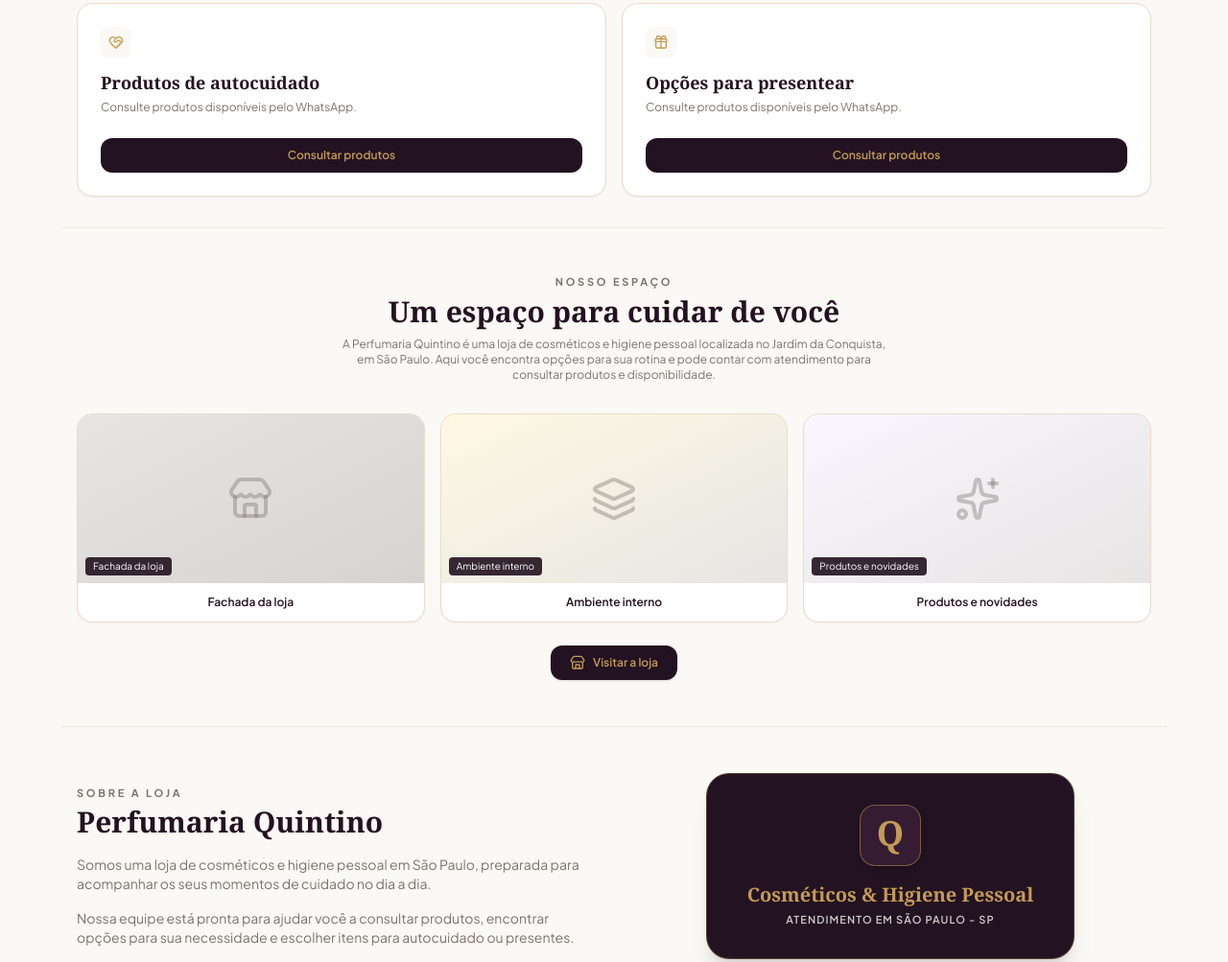
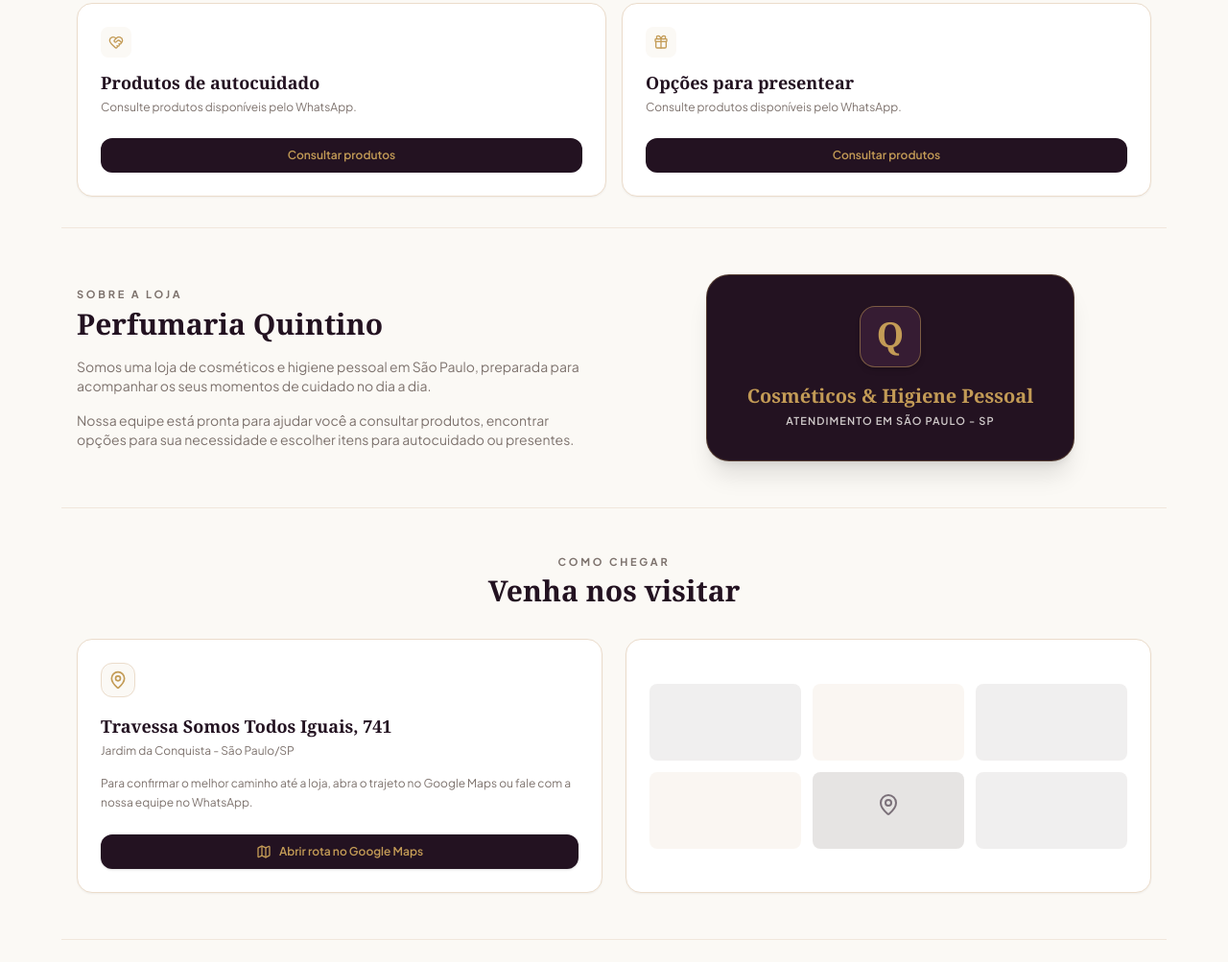
Before and after one commit to matheushk58-pixel/perfumaria-quintino, a plain HTML site: page index.html in a window 1280 px wide. Shown: the part 1659-2662 px from the top of the page at 96% size. Drawn offline with nearby package versions, Linux system fonts and the light colour scheme; a web font is replaced by a local one.

Commit message:
Atualizar index.html: remover fotos, inserir link exato do iFood e manter WhatsApp original

```diff
--- a/index.html
+++ b/index.html
@@ -24,7 +24,6 @@
       --brand-purple-hover: #361c33;
       --brand-gold: #c39b56;
       --brand-gold-light: #dfc18b;
-      --brand-gold-badge: #d4af37;
       --border-color: #ebdccb;
       --text-main: #3d3434;
       --text-muted: #7d726d;
@@ -60,7 +59,6 @@
       <nav class="hidden md:flex items-center gap-7 text-xs font-semibold text-[#7d726d]">
         <a href="#inicio" class="hover:text-[#231221] transition-colors">Início</a>
         <a href="#produtos" class="hover:text-[#231221] transition-colors">Produtos</a>
-        <a href="#nosso-espaco" class="hover:text-[#231221] transition-colors">Nosso Espaço</a>
         <a href="#sobre" class="hover:text-[#231221] transition-colors">Sobre</a>
         <a href="#como-chegar" class="hover:text-[#231221] transition-colors">Como Chegar</a>
         <a href="#contato" class="hover:text-[#231221] transition-colors">Contato</a>
@@ -149,7 +147,7 @@
     </div>
   </section>
 
-  <!-- SEÇÃO PRODUTOS & CATEGORIAS -->
+  <!-- SEÇÃO PRODUTOS & CATEGORIAS (COM MENSAGENS NO WHATSAPP CONFORME SOLICITADO) -->
   <section id="produtos" class="max-w-6xl mx-auto px-4 py-12 border-t border-[#ebdccb]/60">
     <div class="text-center mb-8">
       <p class="text-[11px] uppercase tracking-[0.25em] text-[#7d726d] font-bold mb-1">Produtos & Categorias</p>
@@ -158,6 +156,7 @@
     </div>
 
     <div class="grid grid-cols-1 md:grid-cols-3 gap-4">
+      <!-- Categoria 1 -->
       <div class="bg-white border border-[#ebdccb] rounded-2xl p-5 flex flex-col justify-between shadow-sm">
         <div>
           <div class="w-9 h-9 rounded-xl bg-[#fbf9f5] border border-[#ebdccb] flex items-center justify-center mb-3">
@@ -172,6 +171,7 @@
         </a>
       </div>
 
+      <!-- Categoria 2 -->
       <div class="bg-white border border-[#ebdccb] rounded-2xl p-5 flex flex-col justify-between shadow-sm">
         <div>
           <div class="w-9 h-9 rounded-xl bg-[#fbf9f5] border border-[#ebdccb] flex items-center justify-center mb-3">
@@ -186,6 +186,7 @@
         </a>
       </div>
 
+      <!-- Categoria 3 -->
       <div class="bg-white border border-[#ebdccb] rounded-2xl p-5 flex flex-col justify-between shadow-sm">
         <div>
           <div class="w-9 h-9 rounded-xl bg-[#fbf9f5] border border-[#ebdccb] flex items-center justify-center mb-3">
@@ -200,6 +201,7 @@
         </a>
       </div>
 
+      <!-- Categoria 4 -->
       <div class="bg-white border border-[#ebdccb] rounded-2xl p-5 flex flex-col justify-between shadow-sm">
         <div>
           <div class="w-9 h-9 rounded-xl bg-[#fbf9f5] border border-[#ebdccb] flex items-center justify-center mb-3">
@@ -214,6 +216,7 @@
         </a>
       </div>
 
+      <!-- Categoria 5 -->
       <div class="bg-white border border-[#ebdccb] rounded-2xl p-5 flex flex-col justify-between shadow-sm">
         <div>
           <div class="w-9 h-9 rounded-xl bg-[#fbf9f5] border border-[#ebdccb] flex items-center justify-center mb-3">
@@ -228,6 +231,7 @@
         </a>
       </div>
 
+      <!-- Categoria 6 -->
       <div class="bg-white border border-[#ebdccb] rounded-2xl p-5 flex flex-col justify-between shadow-sm">
         <div>
           <div class="w-9 h-9 rounded-xl bg-[#fbf9f5] border border-[#ebdccb] flex items-center justify-center mb-3">
@@ -303,51 +307,6 @@
           Consultar produtos
         </a>
       </div>
-    </div>
-  </section>
-
-  <!-- NOSSO ESPAÇO -->
-  <section id="nosso-espaco" class="max-w-6xl mx-auto px-4 py-12 border-t border-[#ebdccb]/60">
-    <div class="text-center mb-8">
-      <p class="text-[11px] uppercase tracking-[0.25em] text-[#7d726d] font-bold mb-1">Nosso Espaço</p>
-      <h2 class="font-serif text-2xl md:text-3xl font-bold text-[#231221] mb-2">Um espaço para cuidar de você</h2>
-      <p class="text-xs text-[#7d726d] max-w-xl mx-auto">
-        A Perfumaria Quintino é uma loja de cosméticos e higiene pessoal localizada no Jardim da Conquista, em São Paulo. Aqui você encontra opções para sua rotina e pode contar com atendimento para consultar produtos e disponibilidade.
-      </p>
-    </div>
-
-    <!-- CARDS DE FOTOS EXATOS -->
-    <div class="grid grid-cols-1 md:grid-cols-3 gap-4 mb-6">
-      <div class="bg-white border border-[#ebdccb] rounded-2xl overflow-hidden shadow-sm">
-        <div class="h-44 bg-gradient-to-br from-stone-200 to-stone-300 flex items-center justify-center relative">
-          <i data-lucide="store" class="w-12 h-12 text-[#7d726d]/40"></i>
-          <span class="absolute bottom-2 left-2 text-[10px] bg-[#231221]/90 text-white px-2 py-0.5 rounded">Fachada da loja</span>
-        </div>
-        <div class="p-3 text-center text-xs font-semibold text-[#231221]">Fachada da loja</div>
-      </div>
-
-      <div class="bg-white border border-[#ebdccb] rounded-2xl overflow-hidden shadow-sm">
-        <div class="h-44 bg-gradient-to-br from-amber-100/50 to-stone-200 flex items-center justify-center relative">
-          <i data-lucide="layers" class="w-12 h-12 text-[#7d726d]/40"></i>
-          <span class="absolute bottom-2 left-2 text-[10px] bg-[#231221]/90 text-white px-2 py-0.5 rounded">Ambiente interno</span>
-        </div>
-        <div class="p-3 text-center text-xs font-semibold text-[#231221]">Ambiente interno</div>
-      </div>
-
-      <div class="bg-white border border-[#ebdccb] rounded-2xl overflow-hidden shadow-sm">
-        <div class="h-44 bg-gradient-to-br from-purple-100/40 to-stone-200 flex items-center justify-center relative">
-          <i data-lucide="sparkles" class="w-12 h-12 text-[#7d726d]/40"></i>
-          <span class="absolute bottom-2 left-2 text-[10px] bg-[#231221]/90 text-white px-2 py-0.5 rounded">Produtos e novidades</span>
-        </div>
-        <div class="p-3 text-center text-xs font-semibold text-[#231221]">Produtos e novidades</div>
-      </div>
-    </div>
-
-    <div class="text-center">
-      <a href="#como-chegar" class="inline-flex items-center gap-2 bg-[#231221] text-[#c39b56] text-xs font-semibold px-5 py-2.5 rounded-xl shadow hover:bg-[#361c33] transition-all">
-        <i data-lucide="store" class="w-4 h-4"></i>
-        <span>Visitar a loja</span>
-      </a>
     </div>
   </section>
 
@@ -438,7 +397,7 @@
         </a>
       </div>
 
-      <!-- E-mail CORRIGIDO: quintinojulioperfumaria@gmail.com -->
+      <!-- E-mail -->
       <div class="bg-white border border-[#ebdccb] rounded-2xl p-5 text-center flex flex-col justify-between shadow-sm">
         <div>
           <div class="text-[10px] uppercase tracking-wider text-[#7d726d] font-bold mb-1">E-mail</div>
@@ -461,7 +420,7 @@
       </div>
     </div>
 
-    <!-- Pedidos Online / Horários com BOTÃO IFOOD FUNCIONAL -->
+    <!-- Pedidos Online / Horários com LINK EXATO DO IFOOD -->
     <div class="grid grid-cols-1 md:grid-cols-2 gap-4">
       <div class="bg-white border border-[#ebdccb] rounded-2xl p-5 flex flex-col justify-between shadow-sm">
         <div>
@@ -469,7 +428,7 @@
           <h4 class="font-serif font-bold text-base text-[#231221] mb-1">iFood</h4>
           <p class="text-xs text-[#7d726d] mb-4">Consulte itens e pedidos.</p>
         </div>
-        <a href="https://www.ifood.com.br" target="_blank" rel="noopener noreferrer" class="w-full text-center bg-white border border-[#ebdccb] text-[#3d3434] py-2 rounded-xl text-xs font-semibold hover:border-[#c39b56] hover:text-[#231221] transition-all flex items-center justify-center gap-1.5">
+        <a href="https://www.ifood.com.br/delivery/sao-paulo-sp/quintino-julio-perfumaria-jardim-da-conquista/ed8c0c02-8c92-4c82-aaaa-d707122a4439?UTM_Medium=share" target="_blank" rel="noopener noreferrer" class="w-full text-center bg-white border border-[#ebdccb] text-[#3d3434] py-2 rounded-xl text-xs font-semibold hover:border-[#c39b56] hover:text-[#231221] transition-all flex items-center justify-center gap-1.5">
           <span class="w-2 h-2 rounded-full bg-red-500"></span>
           <span>Pedir pelo iFood</span>
         </a>
```
